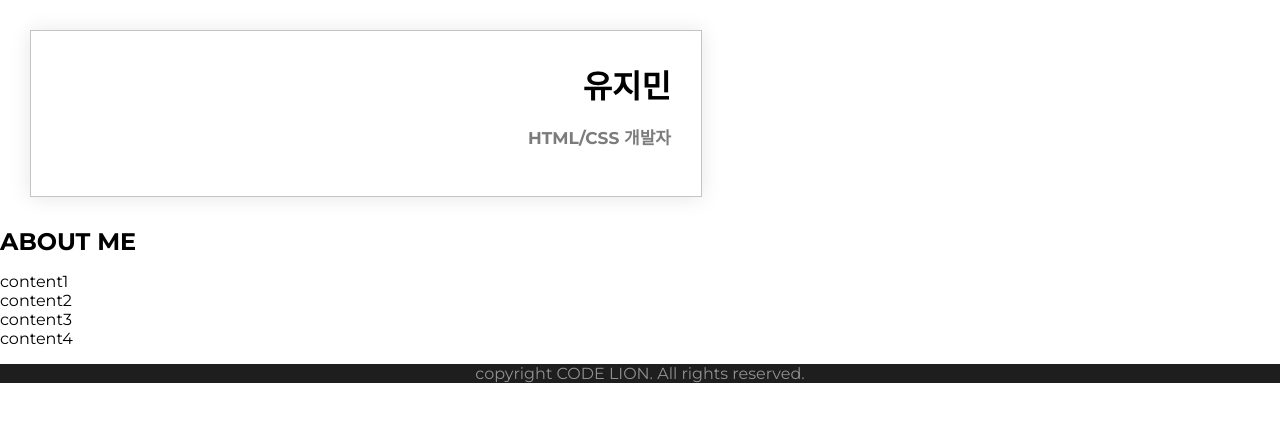
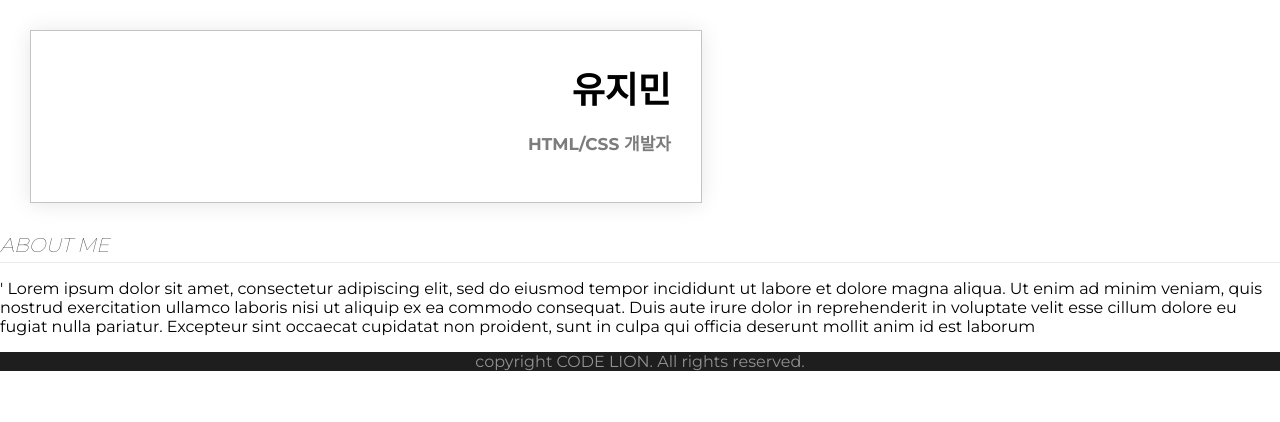
Before and after one commit to yoo-jimin127/CodeLion_MyPortpolio, a plain HTML site: page index.html in a window 1280 px wide. Drawn offline with Linux system fonts and the light colour scheme.

Commit message:
add : chap 10

```diff
--- a/codelion.css
+++ b/codelion.css
@@ -12,6 +12,22 @@ body,h1,h2 {
 body {
     min-width: fit-content;
 }
+
+h1 {
+    font-size: 36px;
+    font-weight: bold;
+}
+
+h2 {
+    font-size: 20px;
+    font-weight: lighter;
+    font-style: italic;
+    color: #282828;
+    border-bottom: 1px solid #ebebeb;
+    margin-bottom: 16px;
+    padding-bottom: 5px;
+}
+
 
 footer {
     text-align: center; /* 요소를 어디에 정렬할 것인지 - 콜론으로 구분, 세미콜론으로 마무리 */
--- a/index.html
+++ b/index.html
@@ -14,27 +14,11 @@
 
             <section>
                 <h2>ABOUT ME</h2>
-                <p class="about-me-text"></p>
+                <p class="about-me-text">'
+                    Lorem ipsum dolor sit amet, consectetur adipiscing elit, sed do eiusmod tempor incididunt ut labore et dolore magna aliqua. Ut enim ad minim veniam, quis nostrud exercitation ullamco laboris nisi ut aliquip ex ea commodo consequat. Duis aute irure dolor in reprehenderit in voluptate velit esse cillum dolore eu fugiat nulla pariatur. Excepteur sint occaecat cupidatat non proident, sunt in culpa qui officia deserunt mollit anim id est laborum
+                </p>
             </section>
 
-            <section>
-                <div>
-                    <div>
-                        <article>
-                            content1
-                        </article>
-                        <article>
-                            content2
-                        </article>
-                    </div>
-                    <article>
-                        content3
-                    </article>
-                </div>
-                <article>
-                    content4
-                </article>
-            </section>
 
             <footer>
                 <p>copyright CODE LION. All rights reserved.</p>
```
Also changed, not shown: 1 other file.
